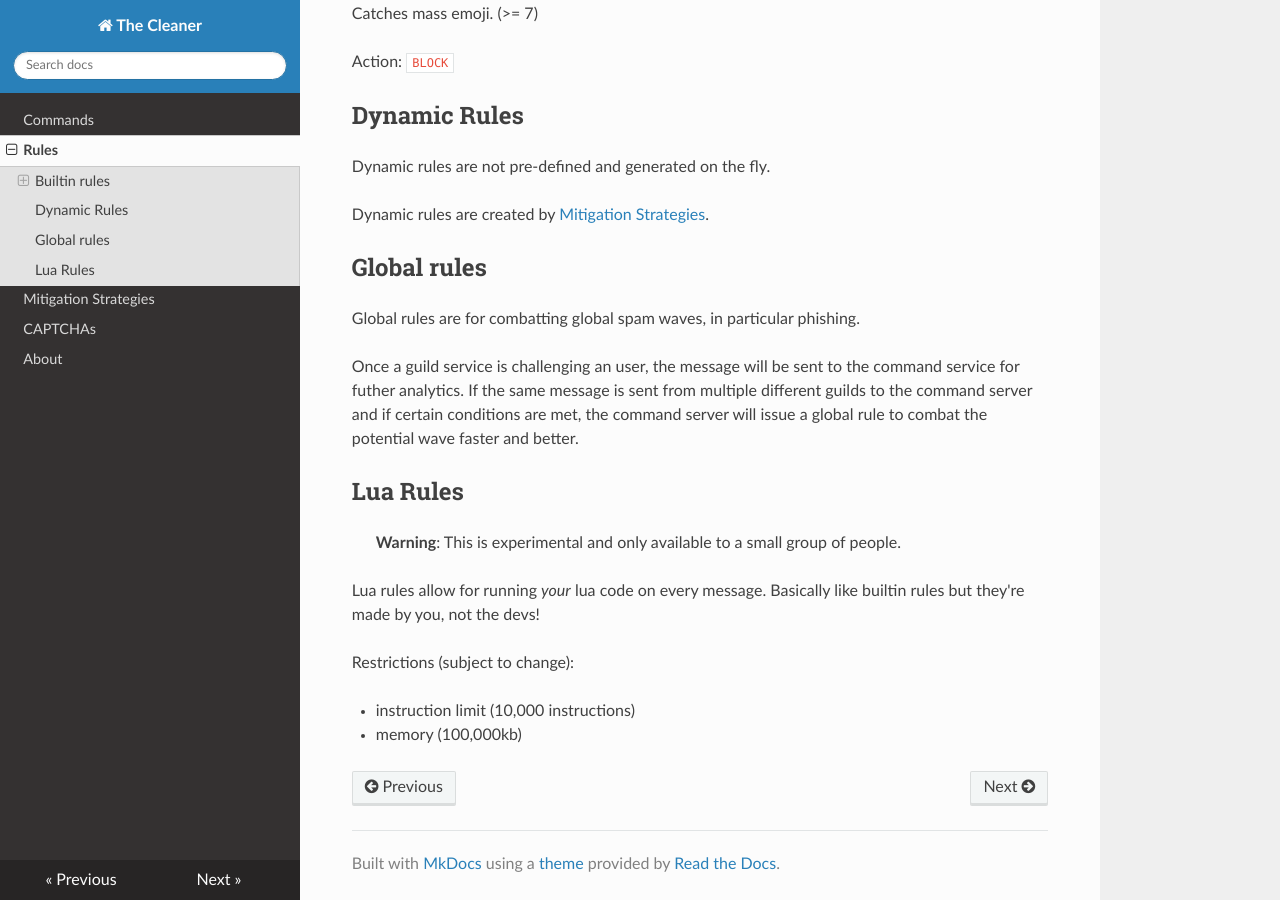
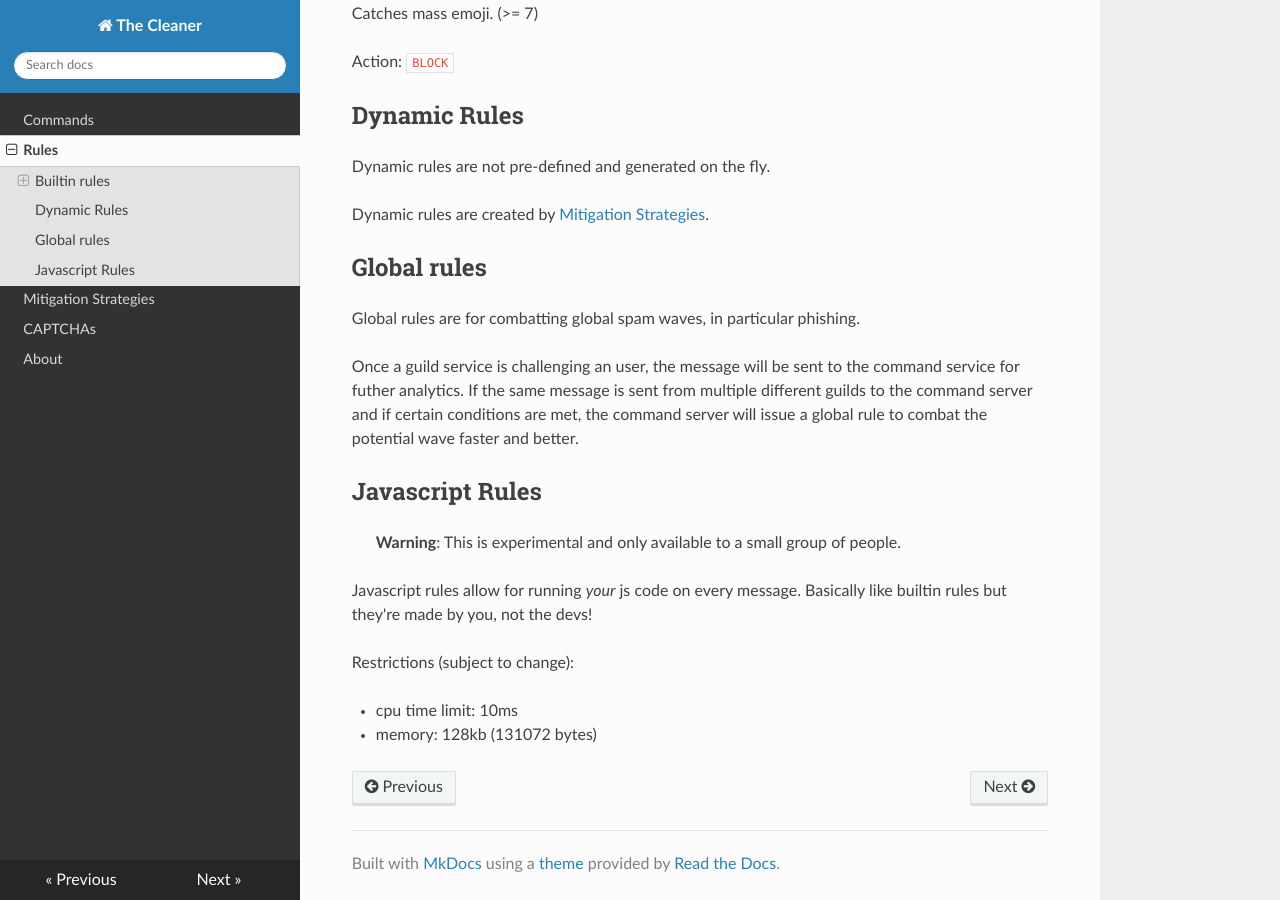
Before and after one commit to cleaner-bot/website, an MkDocs documentation site: the page built from docs/rules.md, in a window 1280 px wide and 900 px high, scrolled down 1880 px. Built offline with MkDocs 1.6.1, drawn with Linux system fonts in a browser that asks for light colours; nearby versions of some CDN libraries; some of the changed text lies outside the part shown.

Commit message:
lua -> js

```diff
--- a/docs/rules.md
+++ b/docs/rules.md
@@ -8,7 +8,7 @@ There are multiple types of rules:
 - builtin rules, premade rules by the developers  (@everyone pings, basic scam detection, ...)
 - on-the-fly dynamic rules, deployed to combat spam
 - global dynamic rules, combating global spam, scam and threats  (phishing)
-- lua rules  (experimental, only for a small group of people)
+- javascript rules  (in experiment)
 
 
 Who is ignored by The Cleaner?
@@ -102,14 +102,14 @@ Once a guild service is challenging an user, the message will be sent to the com
 If the same message is sent from multiple different guilds to the command server and if certain conditions are met, the command server will issue a global rule to combat the potential wave faster and better.
 
 
-## Lua Rules
+## Javascript Rules
 
 > **Warning**: This is experimental and only available to a small group of people.
 
-Lua rules allow for running *your* lua code on every message.
+Javascript rules allow for running *your* js code on every message.
 Basically like builtin rules but they're made by you, not the devs!
 
 Restrictions (subject to change):
 
-- instruction limit (10,000 instructions)
-- memory (100,000kb)
+- cpu time limit: 10ms
+- memory: 128kb (131072 bytes)
```
Also changed, not shown: docs/commands.md (+1 -1 lines), 1 other file.
